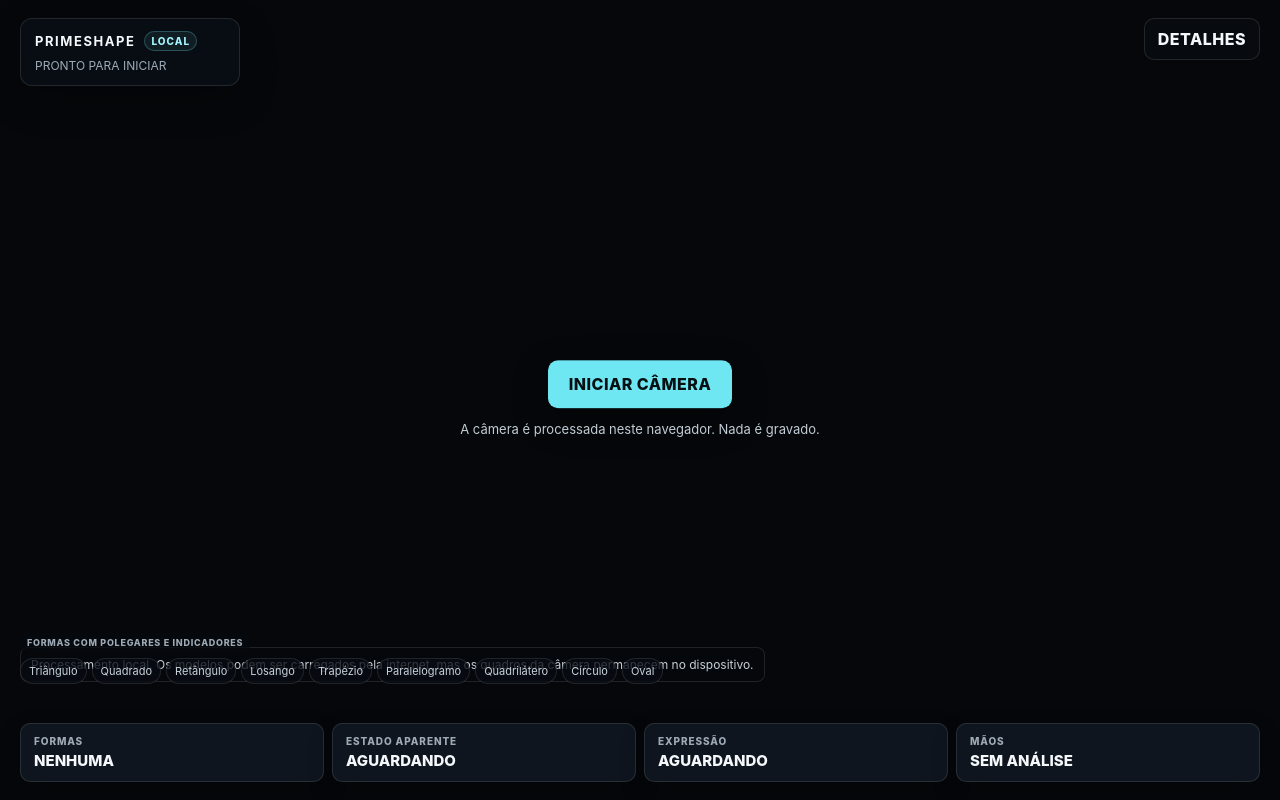
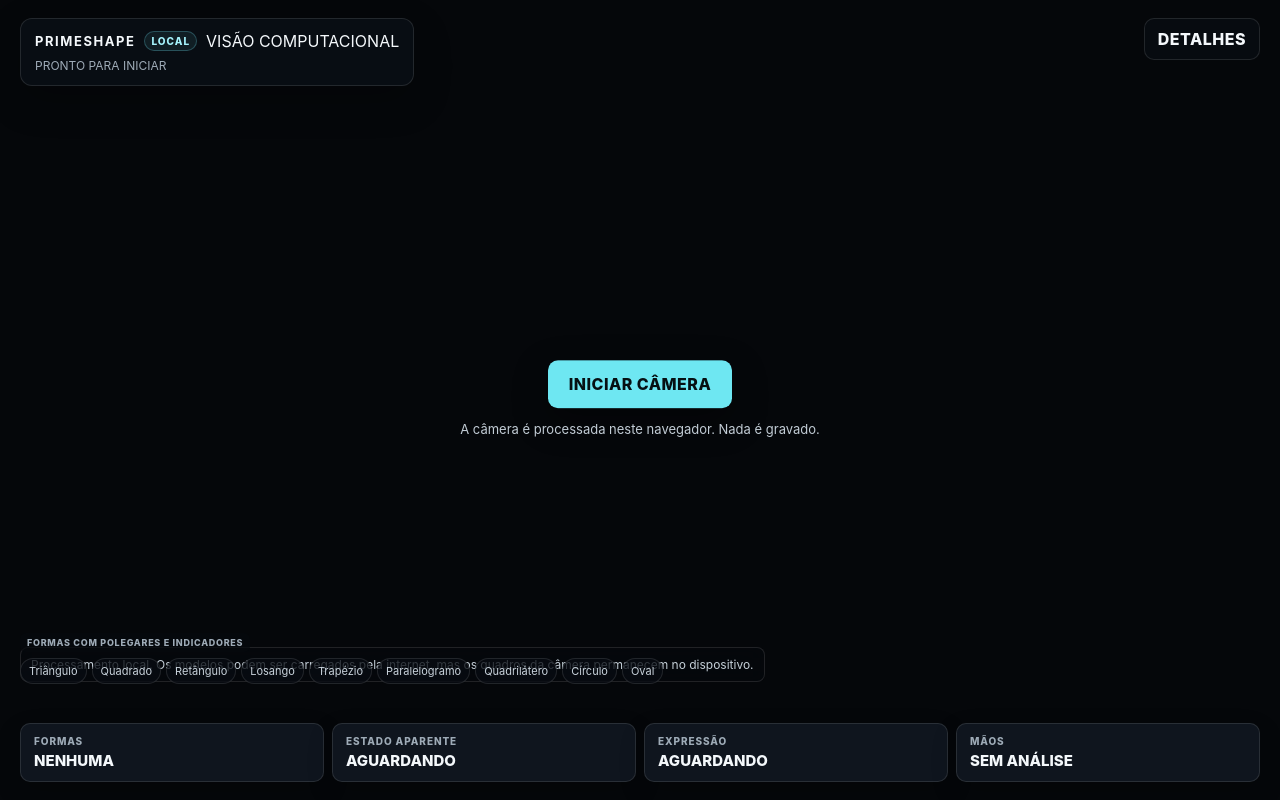
Before and after one commit to socgabrielcardoso/primeshape, a plain HTML site: page index.html in a window 1280 px wide. Drawn offline with Linux system fonts and the light colour scheme.

Commit message:
feat(ui): clarify application purpose in header

```diff
--- a/index.html
+++ b/index.html
@@ -20,6 +20,7 @@
         <div class="brand-line">
           <b>PRIMESHAPE</b>
           <span class="mode-badge">LOCAL</span>
+          <span class="brand-caption">VISÃO COMPUTACIONAL</span>
         </div>
         <span id="backendStatus" role="status">PRONTO PARA INICIAR</span>
       </div>
```
